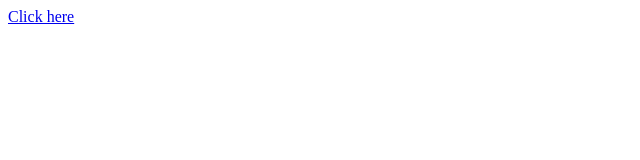
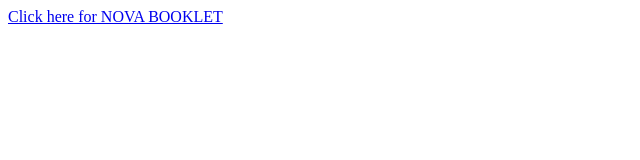
Before and after one commit to iriteshh/pdf, a plain HTML site: page index.html in a window 1280 px wide. Shown: the whole page, without its empty margins (0-640 px from the left). Drawn offline with Linux system fonts and the light colour scheme.

Commit message:
Update index.html

```diff
--- a/index.html
+++ b/index.html
@@ -1,3 +1,3 @@
 <html>
-  <p><a href="Nova Booklet (1).pdf">Click here</a></p>
+  <p><a href="Nova Booklet (1).pdf">Click here for NOVA BOOKLET</a></p>
 </html>
```
